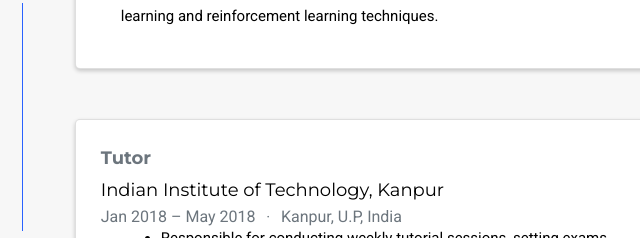
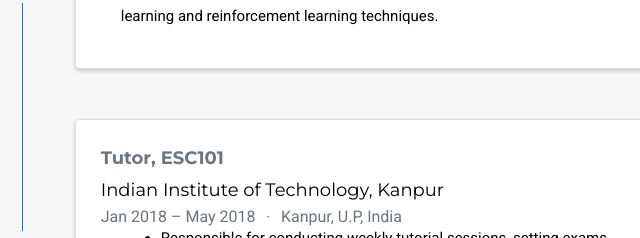
Before and after one commit to rishgoyell/rishgoyell-github.io, a plain HTML site: page index.html in a window 1280 px wide. Shown: the part 1081-1319 px from the top of the page, 464-1104 px from the left. Drawn offline with nearby package versions, Linux system fonts and the light colour scheme; some icons are missing.

Commit message:
tutor course

```diff
--- a/index.html
+++ b/index.html
@@ -555,7 +555,7 @@
       <div class="col py-2">
         <div class="card">
           <div class="card-body">
-            <h4 class="card-title exp-title text-muted mt-0 mb-1">Tutor</h4>
+            <h4 class="card-title exp-title text-muted mt-0 mb-1">Tutor, ESC101</h4>
             <h4 class="card-title exp-company text-muted my-0"><a href="http://www.iitk.ac.in" target="_blank" rel="noopener">Indian Institute of Technology, Kanpur</a></h4>
             <div class="text-muted exp-meta">
               Jan 2018 –
```
